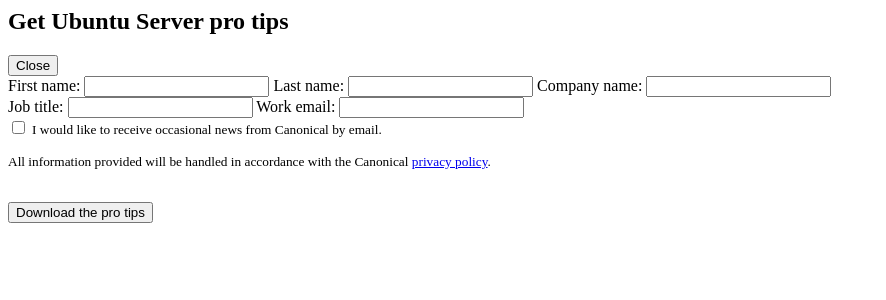
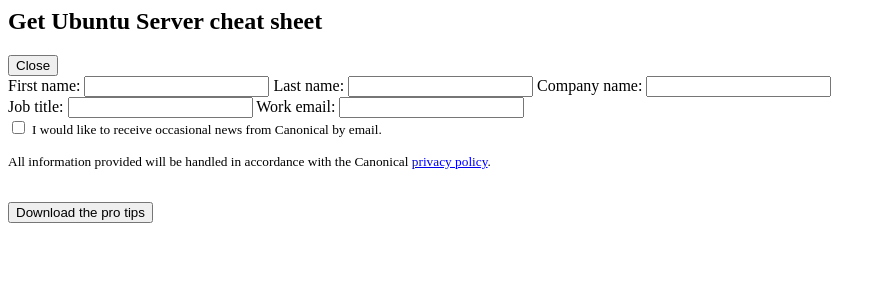
Before and after one commit to canonical/multipass.run, a Python web app: template templates/shared/forms/ubuntu-server-pro-tips.html in a window 1280 px wide. Shown: the top 300 px of the page, without its empty margins (0-886 px from the left). Run offline with Jinja, Linux system fonts and the light colour scheme; the template is opened without the code that fills it, so the values that code supplies are empty; some libraries are stand-ins or nearby versions.

Commit message:
Replace instances of "pro tips" to "cheat sheet"

```diff
--- a/templates/shared/forms/ubuntu-server-pro-tips.html
+++ b/templates/shared/forms/ubuntu-server-pro-tips.html
@@ -1,7 +1,7 @@
 <div class="p-modal u-hide" id="modal">
   <div class="p-modal__dialog" role="dialog" aria-labelledby="modal-title" aria-describedby="modal-description">
     <header class="p-modal__header">
-      <h2 class="p-modal__title" id="modal-title">Get Ubuntu Server pro tips</h2>
+      <h2 class="p-modal__title" id="modal-title">Get Ubuntu Server cheat sheet</h2>
       <button class="p-modal__close" aria-label="Close active modal" aria-controls="modal">Close</button>
     </header>
     <form action="https://ubuntu.com/marketo/submit" method="post">
```
